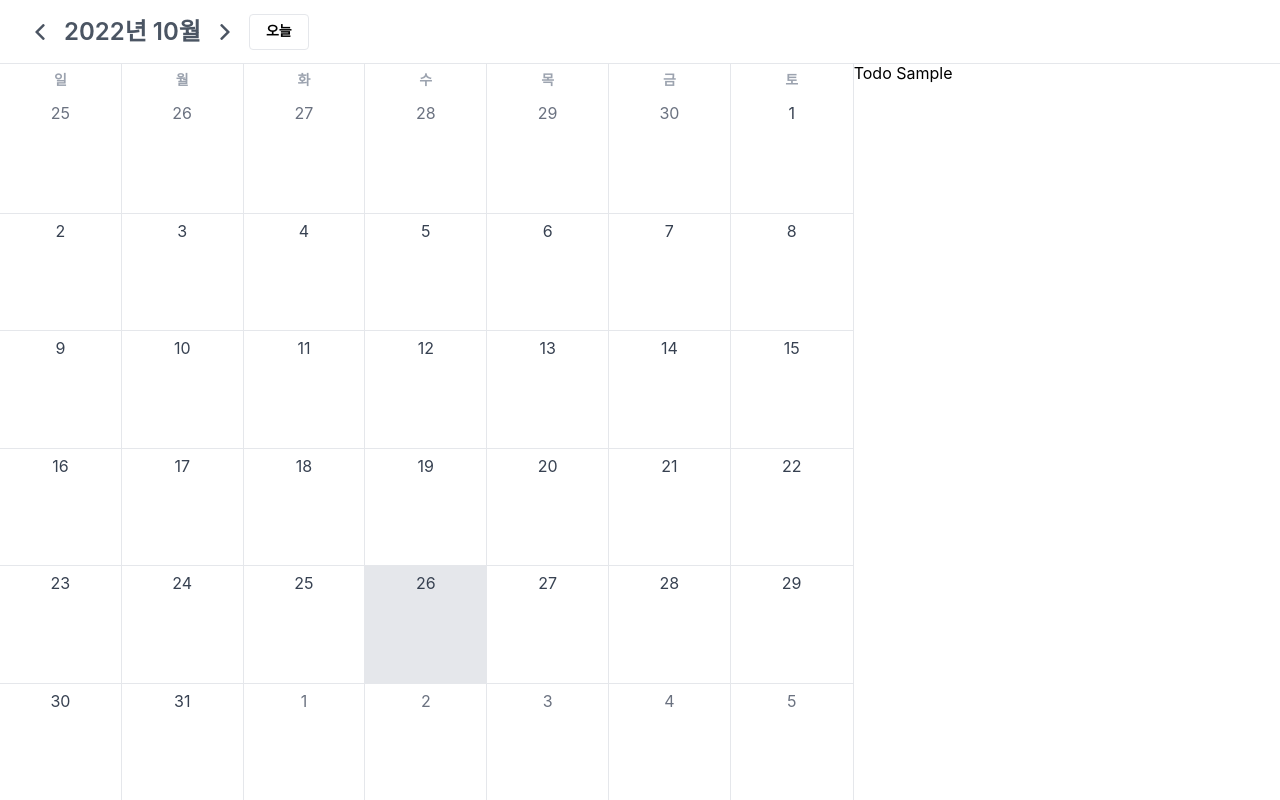
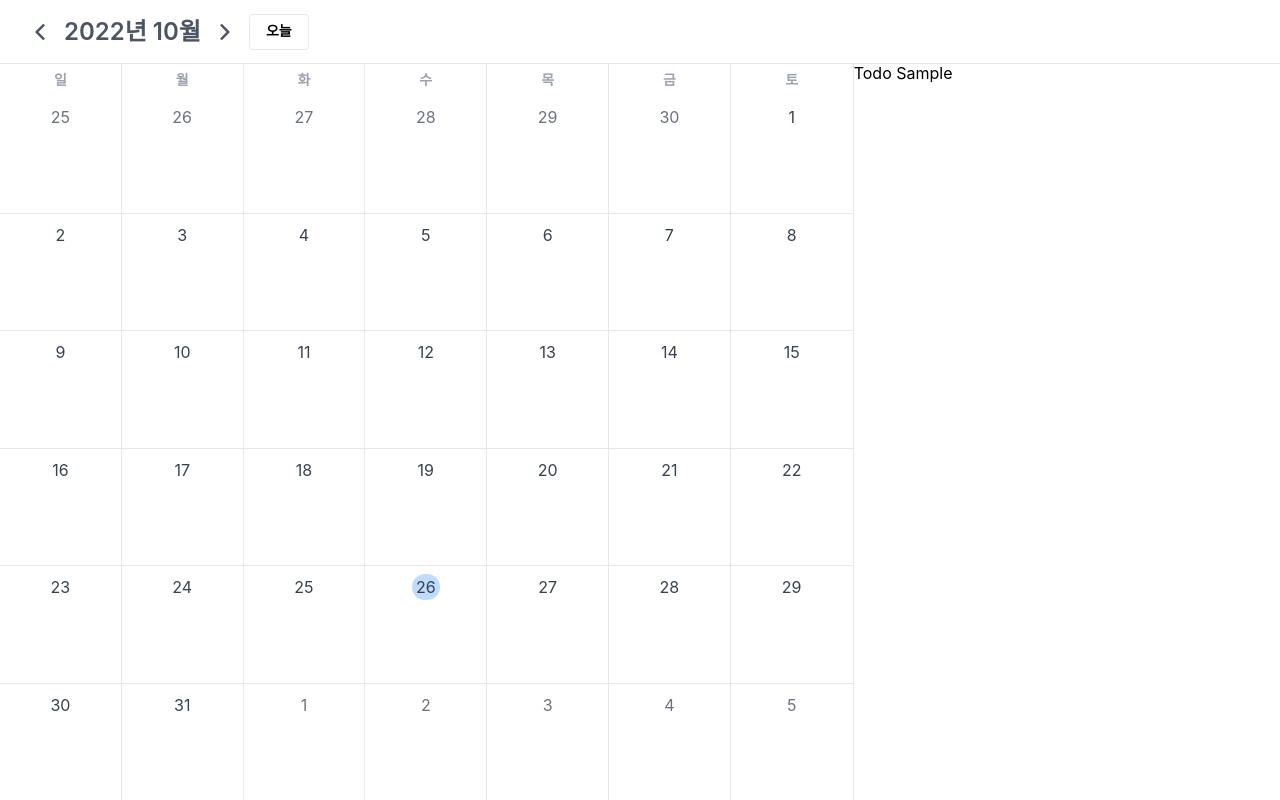
Before and after one commit to sihyun-mity/calendar-todolist, a React (Create React App) app: page / in a window 1280 px wide. Built offline with nearby package versions, Linux system fonts and the light colour scheme; a web font is replaced by a local one.

Commit message:
오늘 캘린더 디자인 변경

```diff
--- a/src/components/Calendar.tsx
+++ b/src/components/Calendar.tsx
@@ -1,17 +1,13 @@
 import { addMonths, format, setDate, subMonths } from 'date-fns';
-import { useMemo } from 'react';
-import { useRecoilState } from 'recoil';
+import { useRecoilState, useRecoilValue } from 'recoil';
 import styled from 'styled-components';
 import { useCalendar } from '../hooks';
-import { date } from '../stores';
+import { date, formattingDate } from '../stores';
 import Days from './Days';
 
 const Calendar = (): JSX.Element => {
   const [targetDate, setTargetDate] = useRecoilState(date);
-  const formattingDate: string = useMemo(
-    () => format(targetDate, 'yyyyMMdd'),
-    [targetDate]
-  );
+  const yyyymmdd = useRecoilValue(formattingDate);
   const calendar = useCalendar();
   const prev = calendar.getPrev();
   const now = calendar.getNow();
@@ -36,7 +32,7 @@ const Calendar = (): JSX.Element => {
   return (
     <Box>
       <Days />
-      <Board date={formattingDate} onClick={(e) => handleDate(e)}>
+      <Board date={yyyymmdd} onClick={(e) => handleDate(e)}>
         {prev.map((ele, idx) => (
           <PrevItem
             className={`date-${format(
@@ -85,8 +81,8 @@ const Board = styled.div<{ date: string }>`
   display: flex;
   flex-wrap: wrap;
 
-  & > .date-${(props) => props.date} {
-    background-color: ${({ theme }) => theme.color['grey-200']};
+  & > .date-${(props) => props.date} > label {
+    background-color: ${({ theme }) => theme.color['blue-200']};
   }
 `;
 
@@ -94,9 +90,9 @@ const Item = styled.div`
   width: calc(100% / 7);
   display: flex;
   flex-direction: column;
+  align-items: center;
   padding: 8px 0;
   box-sizing: border-box;
-  text-align: center;
 
   ${({ theme }) => theme.ui.hover_bg};
 
@@ -121,4 +117,9 @@ const NextItem = styled(Item)`
   color: ${({ theme }) => theme.color['grey-500']};
 `;
 
-const Day = styled.label``;
+const Day = styled.label`
+  padding: 4px;
+  border-radius: 99px;
+  box-sizing: border-box;
+  text-align: center;
+`;
--- a/src/stores/index.ts
+++ b/src/stores/index.ts
@@ -1 +1,2 @@
 export * from './atoms';
+export * from './selectors';
--- /dev/null
+++ b/src/stores/selectors.ts
@@ -0,0 +1,8 @@
+import { format } from 'date-fns';
+import { selector } from 'recoil';
+import { date } from './atoms';
+
+export const formattingDate = selector<string>({
+  key: 'formattingDate',
+  get: ({ get }) => format(get(date), 'yyyyMMdd'),
+});
```
